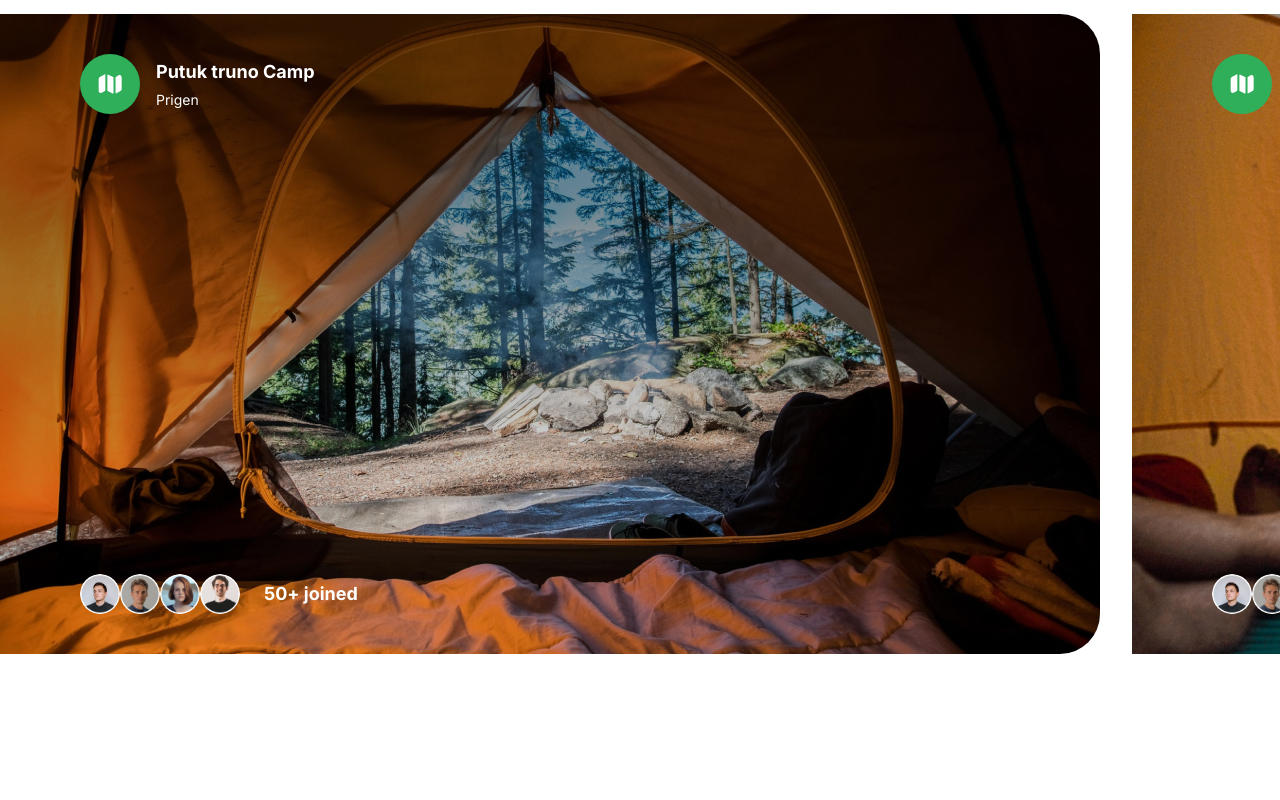
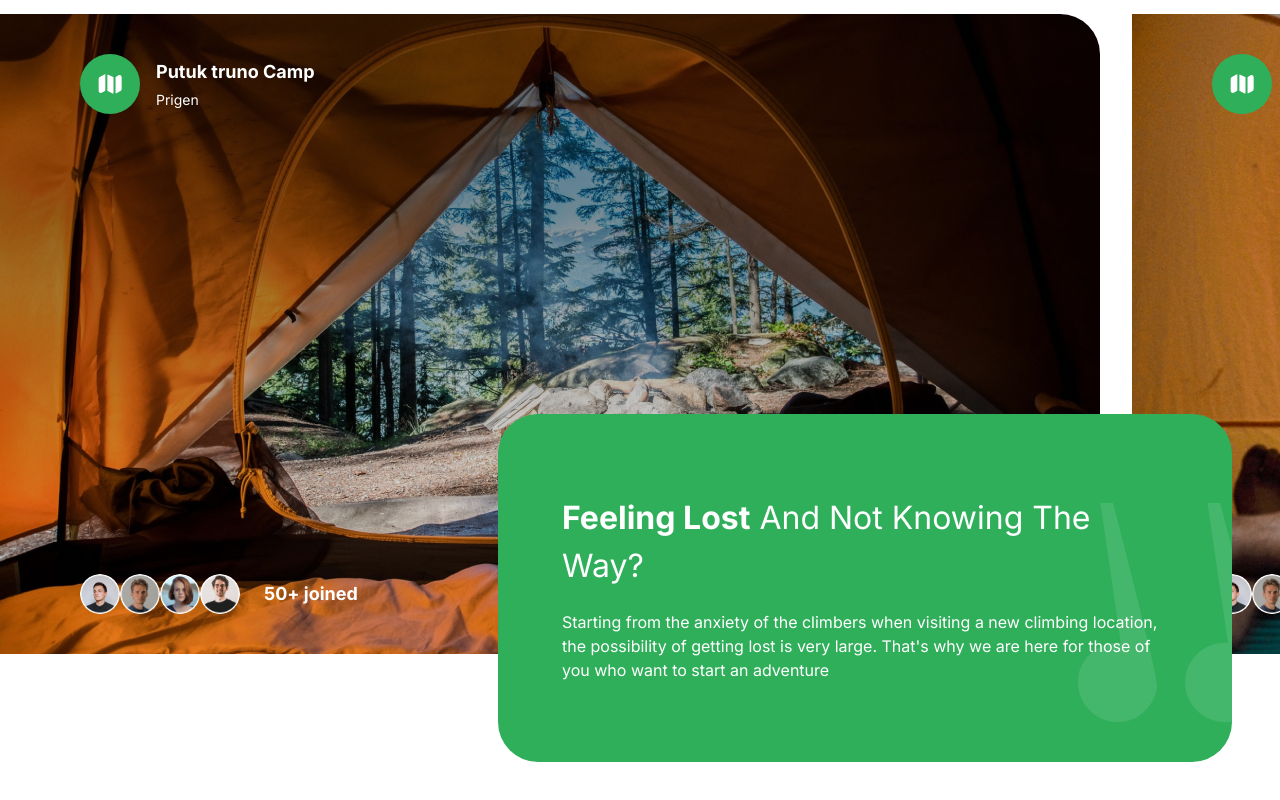
Before and after one commit to Azzedine-zemmari/Travel, a Vue app: page / in a window 1280 px wide. Shown: the part 901-1701 px from the top of the page. Built offline with nearby package versions, Linux system fonts and the light colour scheme.

Commit message:
add the quote

```diff
--- a/src/components/Camp.vue
+++ b/src/components/Camp.vue
@@ -17,6 +17,13 @@
       subtitle="Prigen"
       peopleJoined="50+ joined"
       />
+    </div>
+    <div class="flex items-center justify-end mt-10 px-6 lg:-mt-60 lg:mr-6">
+      <div class="bg-green-50 p-8 lg:max-w-[500px] xl:max-w-[734px] xl:rounded-5xl xl:px-16 xl:py-20 relative w-full overflow-hidden rounded-3xl">
+        <h2 class="text-[24px] font-[400] capitalize text-white md:text-[32px] md:font-[400] 2xl:text-[64px] 2xl:font-[400] 2xl:leading-[120%]"><strong>Feeling Lost</strong> And Not Knowing The Way?</h2>
+        <p class="text-[14px] font-[400] xl:text-[16px] xl:font-[400] mt-5 text-white text-left">Starting from the anxiety of the climbers when visiting a new climbing location, the possibility of getting lost is very large. That's why we are here for those of you who want to start an adventure</p>
+        <img src="../assets/quote.svg" class="absolute -right-6 bottom-4 w-[140px] lg:bottom-10 xl:-right-8 xl:w-[186px] 3xl:right-0" alt="">
+      </div>
     </div>
   </section>
 </template>
--- a/src/globals.css
+++ b/src/globals.css
@@ -50,7 +50,7 @@ body {
   }
 
   .flexEnd {
-    @apply flex items-center justify-end;
+  @apply flex items-center justify-end;
   }
 
   /* FONTS */
--- a/src/output.css
+++ b/src/output.css
@@ -570,6 +570,14 @@ video {
   top: -30px;
 }
 
+.-right-6{
+  right: -1.5rem;
+}
+
+.bottom-4{
+  bottom: 1rem;
+}
+
 .z-20{
   z-index: 20;
 }
@@ -606,6 +614,14 @@ video {
 
 .mt-6{
   margin-top: 1.5rem;
+}
+
+.mt-10{
+  margin-top: 2.5rem;
+}
+
+.mt-5{
+  margin-top: 1.25rem;
 }
 
 .block{
@@ -664,6 +680,10 @@ video {
   width: 100vw;
 }
 
+.w-\[140px\]{
+  width: 140px;
+}
+
 .min-w-\[1100px\]{
   min-width: 1100px;
 }
@@ -702,6 +722,10 @@ video {
 
 .justify-start{
   justify-content: flex-start;
+}
+
+.justify-end{
+  justify-content: flex-end;
 }
 
 .justify-center{
@@ -811,6 +835,10 @@ video {
   padding: 1.5rem;
 }
 
+.p-8{
+  padding: 2rem;
+}
+
 .px-4{
   padding-left: 1rem;
   padding-right: 1rem;
@@ -858,6 +886,10 @@ video {
   padding-bottom: 8rem;
 }
 
+.text-left{
+  text-align: left;
+}
+
 .text-\[14px\]{
   font-size: 14px;
 }
@@ -878,12 +910,20 @@ video {
   font-size: 52px;
 }
 
+.text-\[24px\]{
+  font-size: 24px;
+}
+
 .font-\[400\]{
   font-weight: 400;
 }
 
 .font-\[700\]{
   font-weight: 700;
+}
+
+.capitalize{
+  text-transform: capitalize;
 }
 
 .leading-\[120\%\]{
@@ -1011,14 +1051,34 @@ body {
     font-size: 18px;
   }
 
+  .md\:text-\[32px\]{
+    font-size: 32px;
+  }
+
   .md\:font-\[700\]{
     font-weight: 700;
+  }
+
+  .md\:font-\[400\]{
+    font-weight: 400;
   }
 }
 
 @media (min-width: 1024px){
+  .lg\:bottom-10{
+    bottom: 2.5rem;
+  }
+
   .lg\:mb-10{
     margin-bottom: 2.5rem;
+  }
+
+  .lg\:-mt-60{
+    margin-top: -15rem;
+  }
+
+  .lg\:mr-6{
+    margin-right: 1.5rem;
   }
 
   .lg\:flex{
@@ -1035,6 +1095,10 @@ body {
 
   .lg\:w-\[50px\]{
     width: 50px;
+  }
+
+  .lg\:max-w-\[500px\]{
+    max-width: 500px;
   }
 
   .lg\:items-center{
@@ -1091,6 +1155,10 @@ body {
     top: -15rem;
   }
 
+  .xl\:-right-8{
+    right: -2rem;
+  }
+
   .xl\:mb-20{
     margin-bottom: 5rem;
   }
@@ -1103,12 +1171,42 @@ body {
     width: 50%;
   }
 
+  .xl\:w-\[186px\]{
+    width: 186px;
+  }
+
   .xl\:max-w-\[520px\]{
     max-width: 520px;
   }
 
+  .xl\:max-w-\[734px\]{
+    max-width: 734px;
+  }
+
   .xl\:flex-row{
     flex-direction: row;
+  }
+
+  .xl\:rounded-5xl{
+    border-radius: 40px;
+  }
+
+  .xl\:px-16{
+    padding-left: 4rem;
+    padding-right: 4rem;
+  }
+
+  .xl\:py-20{
+    padding-top: 5rem;
+    padding-bottom: 5rem;
+  }
+
+  .xl\:text-\[16px\]{
+    font-size: 16px;
+  }
+
+  .xl\:font-\[400\]{
+    font-weight: 400;
   }
 }
 
@@ -1121,9 +1219,25 @@ body {
   .\32xl\:rounded-5xl{
     border-radius: 40px;
   }
+
+  .\32xl\:text-\[64px\]{
+    font-size: 64px;
+  }
+
+  .\32xl\:font-\[400\]{
+    font-weight: 400;
+  }
+
+  .\32xl\:leading-\[120\%\]{
+    line-height: 120%;
+  }
 }
 
 @media (min-width: 1680px){
+  .\33xl\:right-0{
+    right: 0px;
+  }
+
   .\33xl\:px-0{
     padding-left: 0px;
     padding-right: 0px;
```
